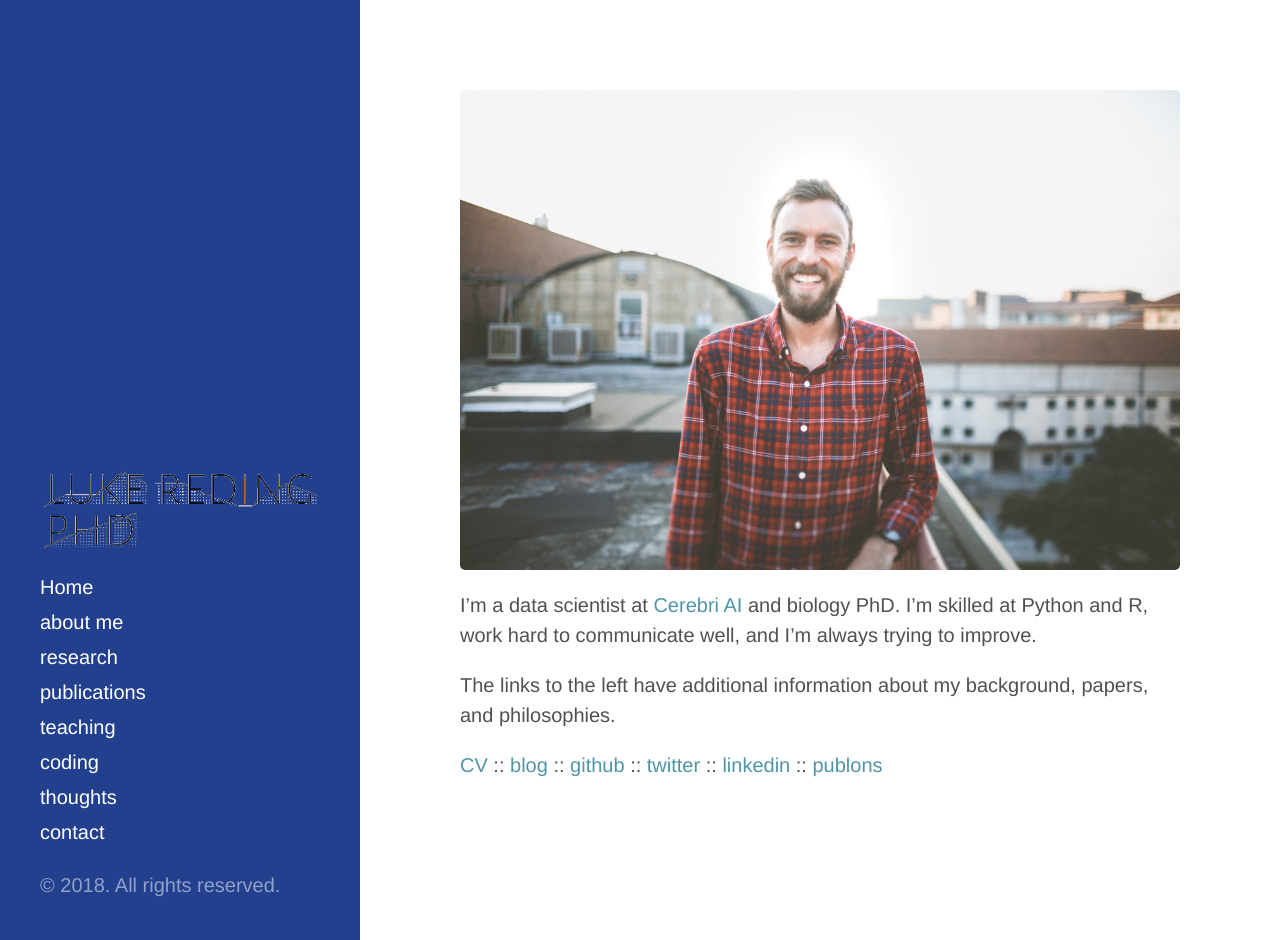
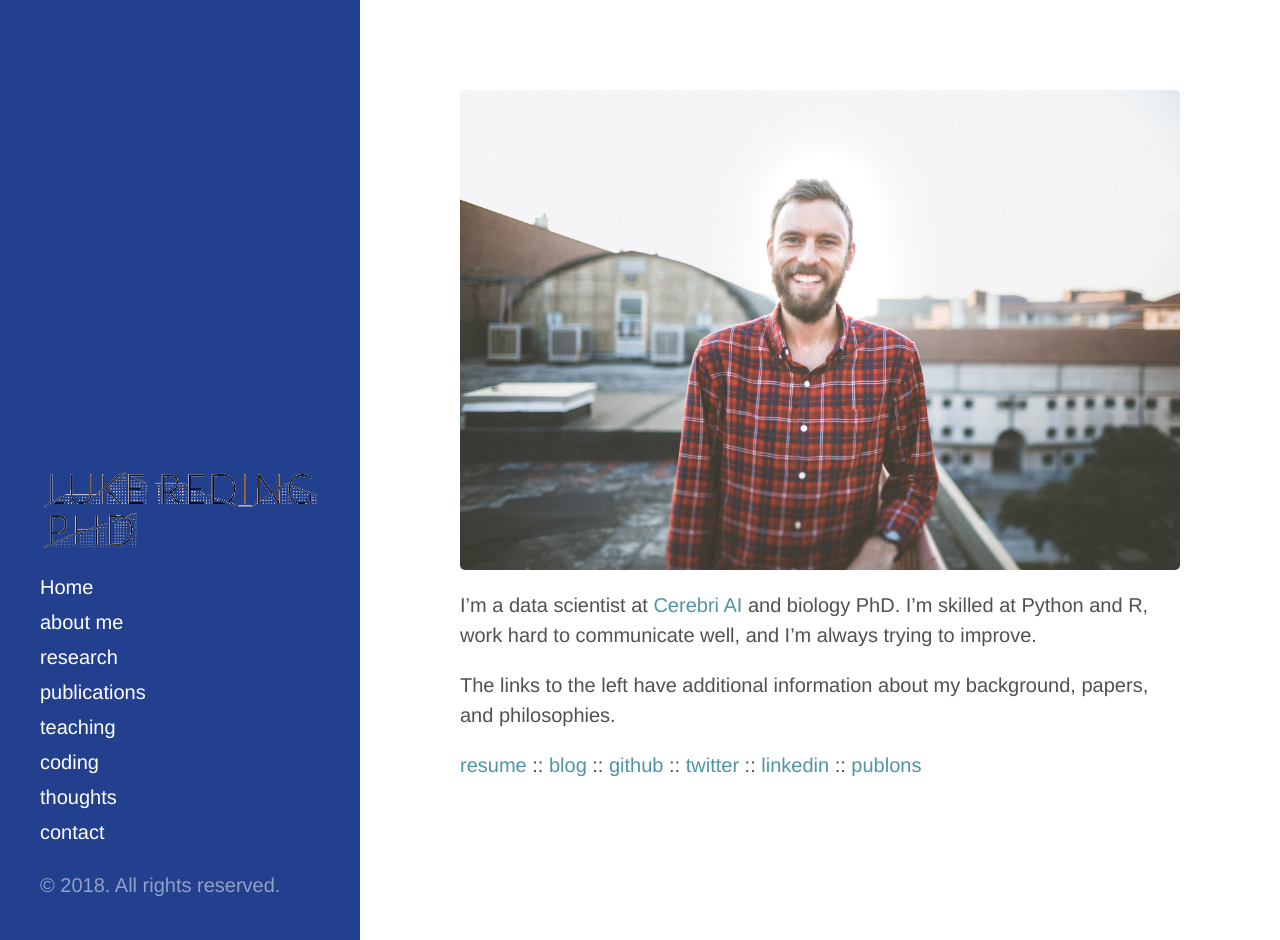
Before and after one commit to lukereding/lukereding.github.io, a Jekyll site: the page built from index.md, in a window 1280 px wide and 940 px high. Built offline with Jekyll 4.4.1, drawn with Linux system fonts in a browser that asks for light colours; the list of posts is cut into pages by our own code.

Commit message:
Remove CV

```diff
--- a/index.md
+++ b/index.md
@@ -9,7 +9,7 @@
 
 The links to the left have additional information about my background, papers, and philosophies.
 
-[CV](../files/cv.pdf)
+[resume](../files/lpr_resume.pdf)
 :: [blog](https://lukereding.github.io/nonstandard_deviations/)
 :: [github](https://github.com/lukereding)
 :: [twitter](https://twitter.com/lpreding)
```
